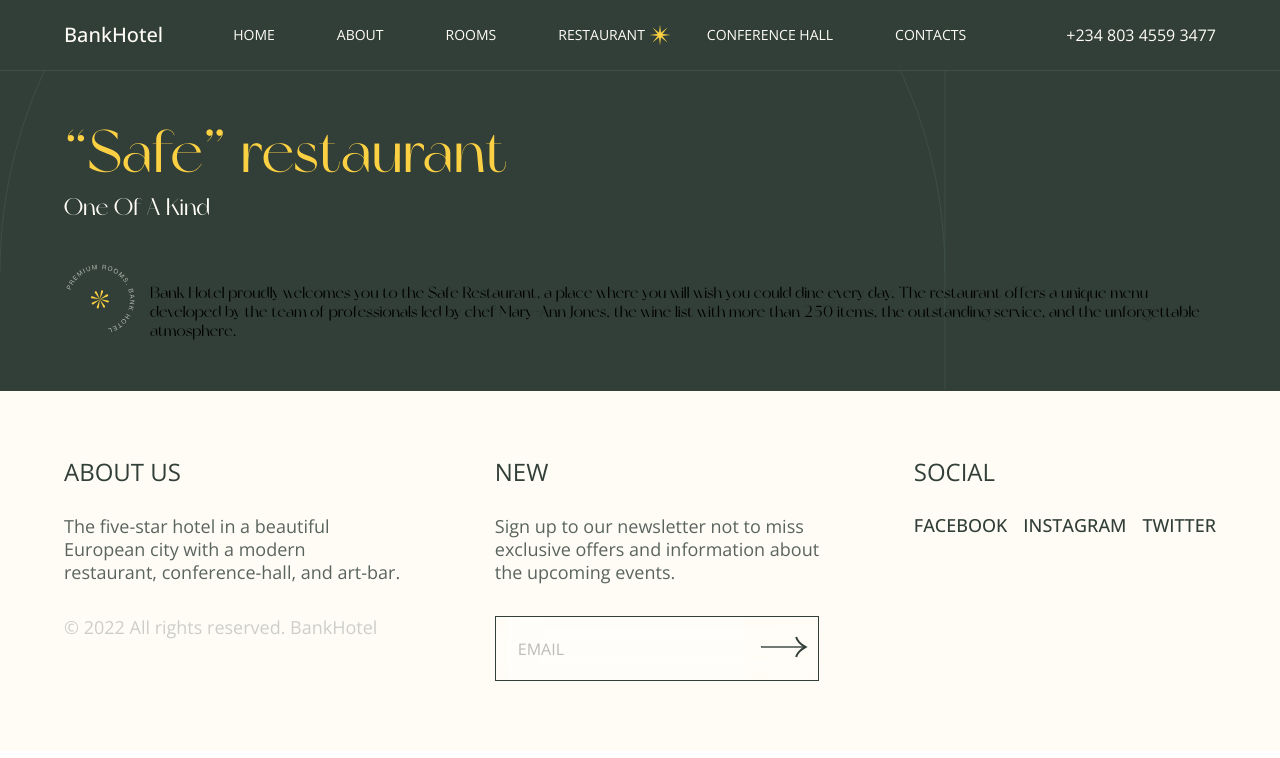
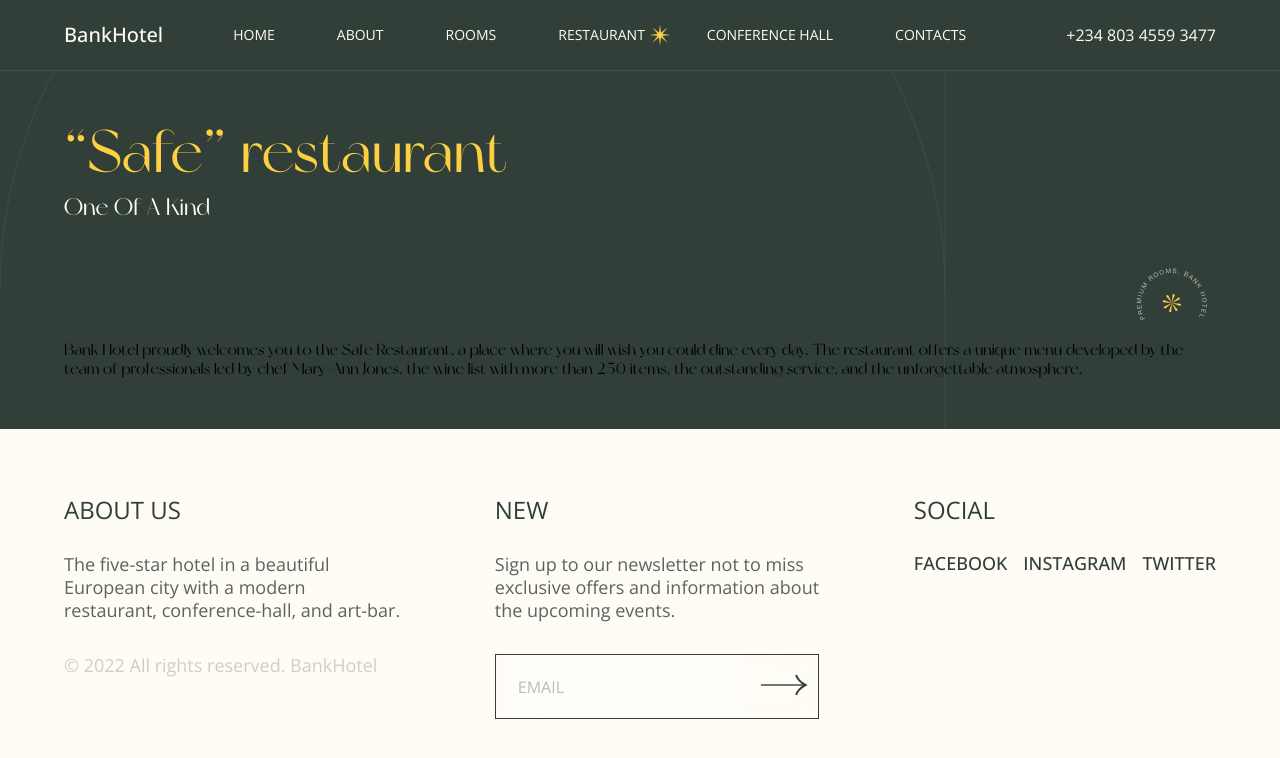
Before and after one commit to gift56/Fullstack-HotelWebsite, a React (Create React App) app: page /restaurant in a window 1280 px wide. Shown: the top 758 px of the page. Built offline with nearby package versions, Linux system fonts and the light colour scheme.

Commit message:
added some stuff

```diff
--- a/src/styles/ResturantStyle/ResturantHero.styled.js
+++ b/src/styles/ResturantStyle/ResturantHero.styled.js
@@ -49,7 +49,11 @@ export const ResturantRightArea = styled.div`
   .details {
     width: 100%;
     display: flex;
+    flex-direction: column;
     align-items: flex-end;
     justify-content: flex-end;
+    .label {
+      transform: rotate(-48deg);
+    }
   }
 `;
```
